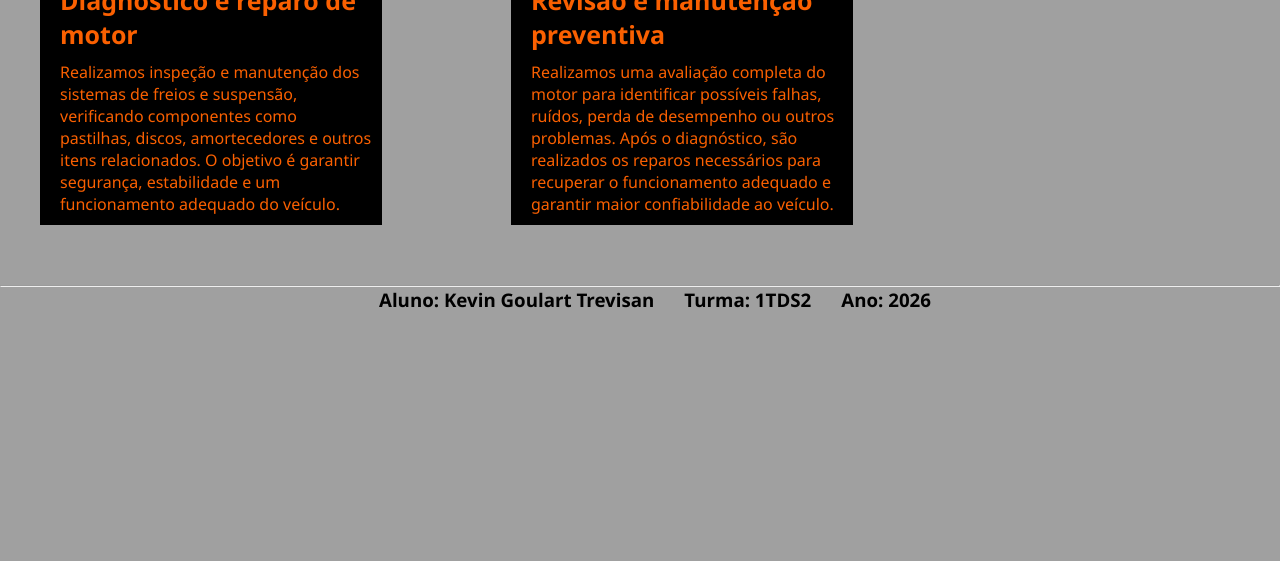
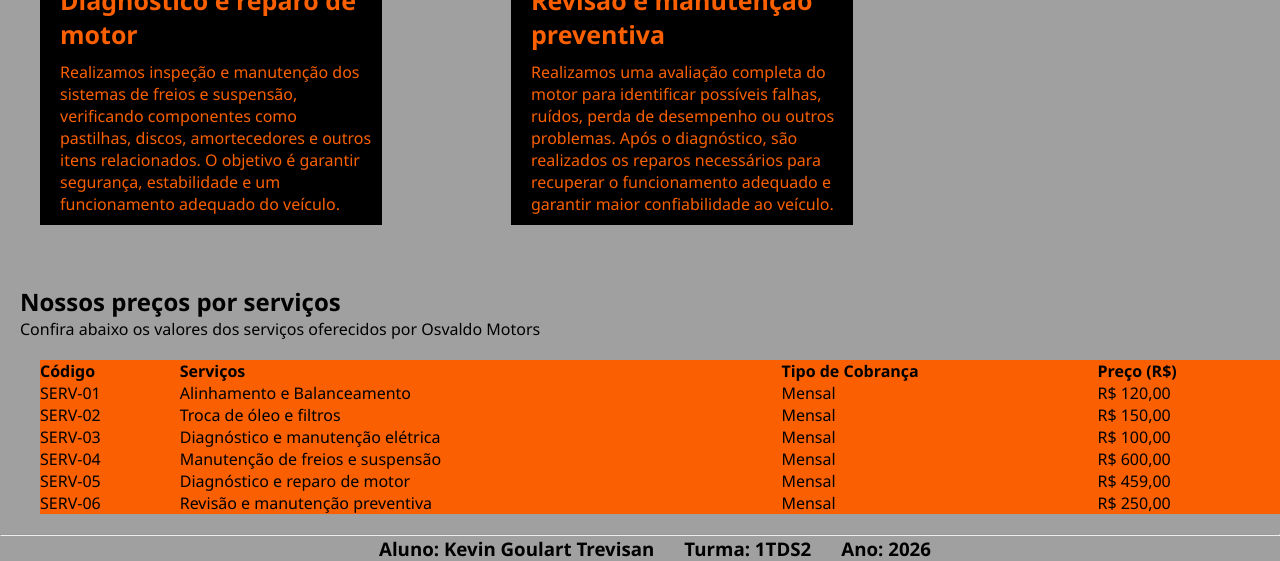
Before and after one commit to kgtbra-dev/osvaldo-motors-sys, a plain HTML site: page index.html in a window 1280 px wide. Shown: the part 2689-3250 px from the top of the page. Before the commit the page ends 3001 px from the top, so only its background shows below. Drawn offline with Linux system fonts and the light colour scheme.

```diff
--- a/CSS/style.css
+++ b/CSS/style.css
@@ -115,3 +115,25 @@
     gap: 30px;
     justify-content: center;
 }
+
+#table {
+    width: 100%;
+    border-collapse: collapse;
+    margin: 20px 0;
+    background-color: #fa6001;
+    margin-left: 20px;
+    margin-right: 20px;
+}
+
+th {
+    text-align: left;
+}
+
+td {
+    text-align: left;
+}
+
+#ta {
+    padding-left: 20px;
+    padding-right: 20px;
+}
--- a/index.html
+++ b/index.html
@@ -93,6 +93,57 @@
                     recuperar o funcionamento adequado e garantir maior confiabilidade ao veículo.</p>
             </article>
         </section>
+
+        <section id="ta">
+            <h2>Nossos preços por serviços</h2>
+            <p>Confira abaixo os valores dos serviços oferecidos por Osvaldo Motors</p>
+            <table id="table">
+                <thead>
+                    <tr>
+                        <th>Código</th>
+                        <th>Serviços</th>
+                        <th>Tipo de Cobrança</th>
+                        <th>Preço (R$)</th>
+                    </tr>
+                </thead>
+                <tbody>
+                    <td>SERV-01</td>
+                    <td>Alinhamento e Balanceamento</td>
+                    <td>Mensal</td>
+                    <td>R$ 120,00</td>
+                </tbody>
+                <tbody>
+                    <td>SERV-02</td>
+                    <td>Troca de óleo e filtros</td>
+                    <td>Mensal</td>
+                    <td>R$ 150,00</td>
+                </tbody>
+                <tbody>
+                    <td>SERV-03</td>
+                    <td>Diagnóstico e manutenção elétrica</td>
+                    <td>Mensal</td>
+                    <td>R$ 100,00</td>
+                </tbody>
+                <tbody>
+                    <td>SERV-04</td>
+                    <td>Manutenção de freios e suspensão</td>
+                    <td>Mensal</td>
+                    <td>R$ 600,00</td>
+                </tbody>
+                <tbody>
+                    <td>SERV-05</td>
+                    <td>Diagnóstico e reparo de motor</td>
+                    <td>Mensal</td>
+                    <td>R$ 459,00</td>
+                </tbody>
+                <tbody>
+                    <td>SERV-06</td>
+                    <td>Revisão e manutenção preventiva</td>
+                    <td>Mensal</td>
+                    <td>R$ 250,00</td>
+                </tbody>
+            </table>
+        </section>
     </main>
     <hr />
     <footer id="footer">
@@ -101,4 +152,5 @@
         <h3>Ano: 2026</h3>
     </footer>
 </body>
+
 </html>
```
